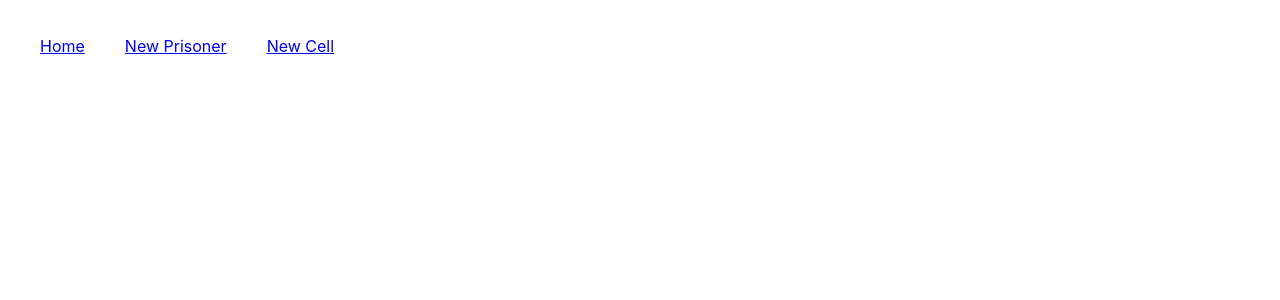
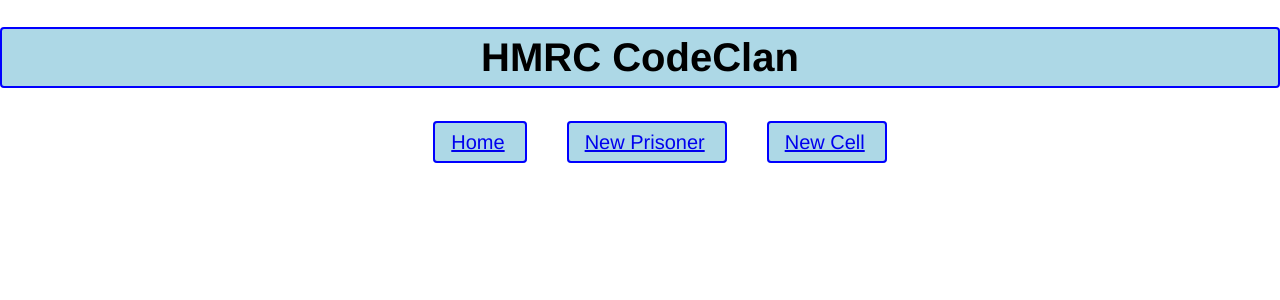
Before and after one commit to toolex/prison_front_end, a React (Create React App) app: page /newcell in a window 1280 px wide. Shown: the top 300 px of the page. Built offline with nearby package versions, Linux system fonts and the light colour scheme; no server answers.

Commit message:
added CSS styling to buttons etc

```diff
--- a/src/App.js
+++ b/src/App.js
@@ -7,6 +7,7 @@
   render() {
     return (
       <div>
+      <h1>HMRC CodeClan</h1>
         <PrisonContainer/>
       </div>
     );
--- a/src/components/CellComponent.js
+++ b/src/components/CellComponent.js
@@ -14,10 +14,9 @@
     {cells.map((cell, index) => {
       return (
         <Fragment>
-        <h1></h1>
-        <h1 key={index} className = 'cellBox'> {cell.id}
+        <h2 key={index} className = 'cellBox'> Cell - {cell.id}
           <PrisonerComponent onPrisonerDelete={props.onPrisonerDelete} prisons={props.prisons} cell={cell}/>
-         </h1>
+         </h2>
          <button type="submit" value={cell.id} onClick={props.onCellDelete}> Delete Cell</button>
 
         </Fragment>
--- a/src/components/NewCell.js
+++ b/src/components/NewCell.js
@@ -42,6 +42,8 @@
 
       return (
         <Fragment>
+        <br>
+        </br>
           <form id="form1">
             Cell Number: <input type="int"
                          name="id"
--- a/src/components/NewPrisoner.js
+++ b/src/components/NewPrisoner.js
@@ -77,6 +77,7 @@
 
     return (
       <Fragment>
+      <br/>
         <form id="form1">
           Name: <input type="text"
                        name="name"
@@ -96,6 +97,8 @@
             </option>
               {cellList}
           </select>
+          <br>
+          </br>
             <button type="submit" value="Post" onClick={this.handleSubmit}>Submit</button>
         </form>
 
--- a/src/index.css
+++ b/src/index.css
@@ -14,39 +14,125 @@
 
 .cellBox {
 
-  border: 12px inset #1C22A4;
-  border-radius: 0px 40px 0px 0px;
-  padding-top: 2%;
+  border: 70px inset #1C22A4;
+  border-radius: 40px 40px 40px 40px;
+  padding-top: 3%;
   padding-left: 5%;
   padding-right: 5%;
-  padding-bottom: 5%;
+  padding-bottom: 3%;
   min-height: 100%;
-  border-left: 120px solid #808080;
-  border-right: 120px solid #808080;
+  border-left: 150px solid #808080;
+  border-right: 150px solid #808080;
 
 }
 
 .prisonerBox{
 
   border: 5px solid #1C6EA4;
+  background-color: darkorange;
+  padding: 8px 12px;
+  color: blue;
+  font-family: Helvetica;
+  font-size: 20px;
+  border: 2px solid blue;
+  border-radius: 4px;
 
 }
 
 #menu-outer {
-	height: 100px;
+  height: 60px;
+
 }
 
 .table {
   display: table;   /* Allow the centering to work */
+  display: flex;
+  flex-direction: row;
+  justify-content: center;
+  align-items: center;
+
 }
 
 ul#horizontal-list {
-	min-width: 1000px;
-	list-style: none;
-	padding: 20px;
+  display: inline;
+
 
 }
 ul#horizontal-list li {
+
   display: inline;
   margin: 20px;
+  background-color: lightblue;
+  padding: 8px 20px;
+  color: blue;
+  text-align: center;
+  cursor: pointer;
+  font-family: Helvetica;
+  font-size: 20px;
+  border: 2px solid blue;
+  border-radius: 4px;
+  list-style-type: none;
+  padding-left: 16px
+
 }
+
+button{
+
+  background-color: lightblue;
+  padding: 8px 12px;
+  color: blue;
+  cursor:pointer;
+  font-family: Helvetica;
+  font-size: 20px;
+  border: 2px solid blue;
+  border-radius: 4px;
+}
+
+h1 {
+  display: flex;
+  flex-direction: row;
+  justify-content: center;
+  align-items: stretch;
+  background-color: lightblue;
+  padding: 6px 30px;
+  color: black;
+  font-family: Helvetica;
+  font-size: 40px;
+  border: 2px solid blue;
+  border-radius: 4px;
+
+}
+
+form {
+  display: flex;
+  flex-direction: column;
+  justify-content: center;
+  align-items: center;
+}
+
+input {
+
+  background-color: lightgrey;
+  padding: 6px 30px;
+  color: black;
+  font-family: Helvetica;
+  font-size: 20px;
+  text-align: center;
+  border: 2px solid blue;
+  border-radius: 4px;
+}
+
+Link {
+
+}
+
+select {
+  background-color: lightgrey;
+  padding: 6px 30px;
+  color: black;
+  font-family: Helvetica;
+  font-size: 20px;
+  text-align: center;
+  border: 2px solid blue;
+  border-radius: 4px;
+}
```
Lines whose indentation alone changed are shown as unchanged.
